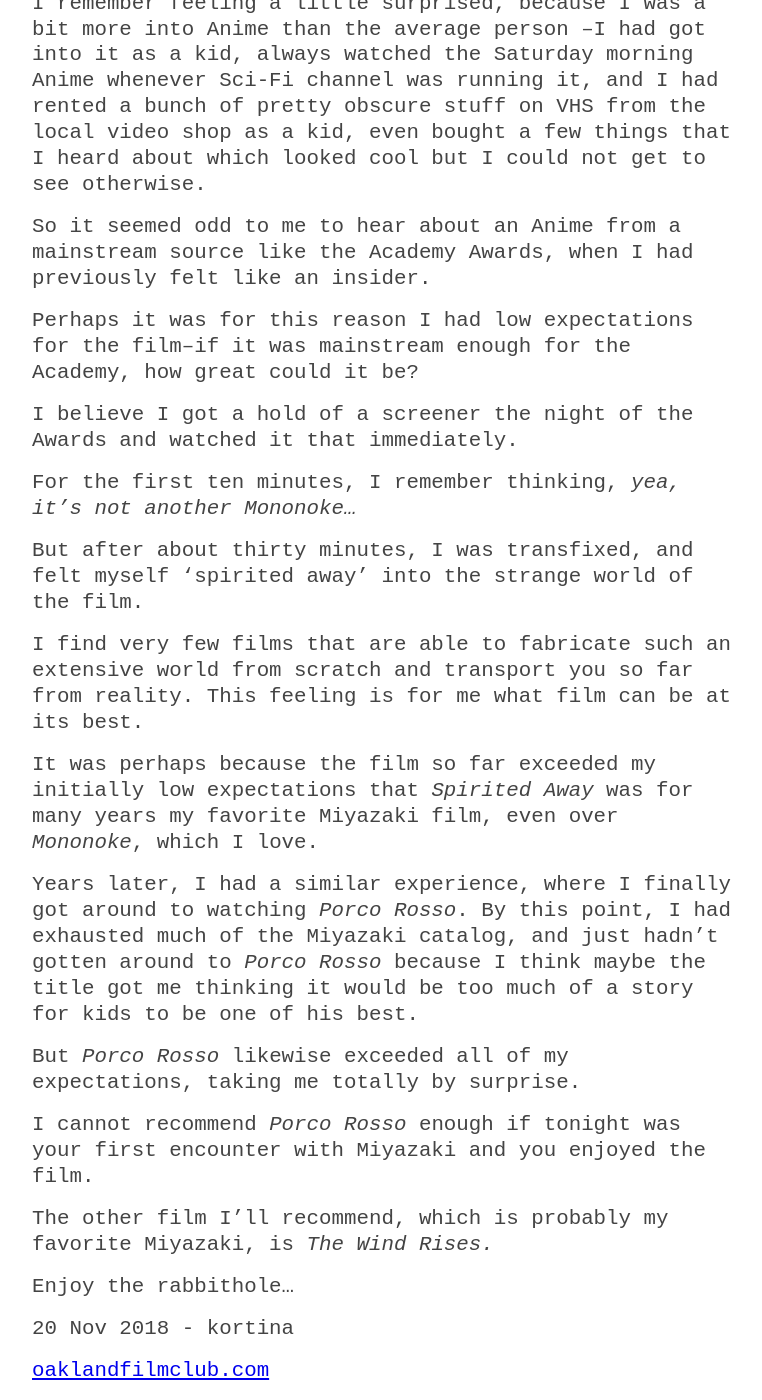
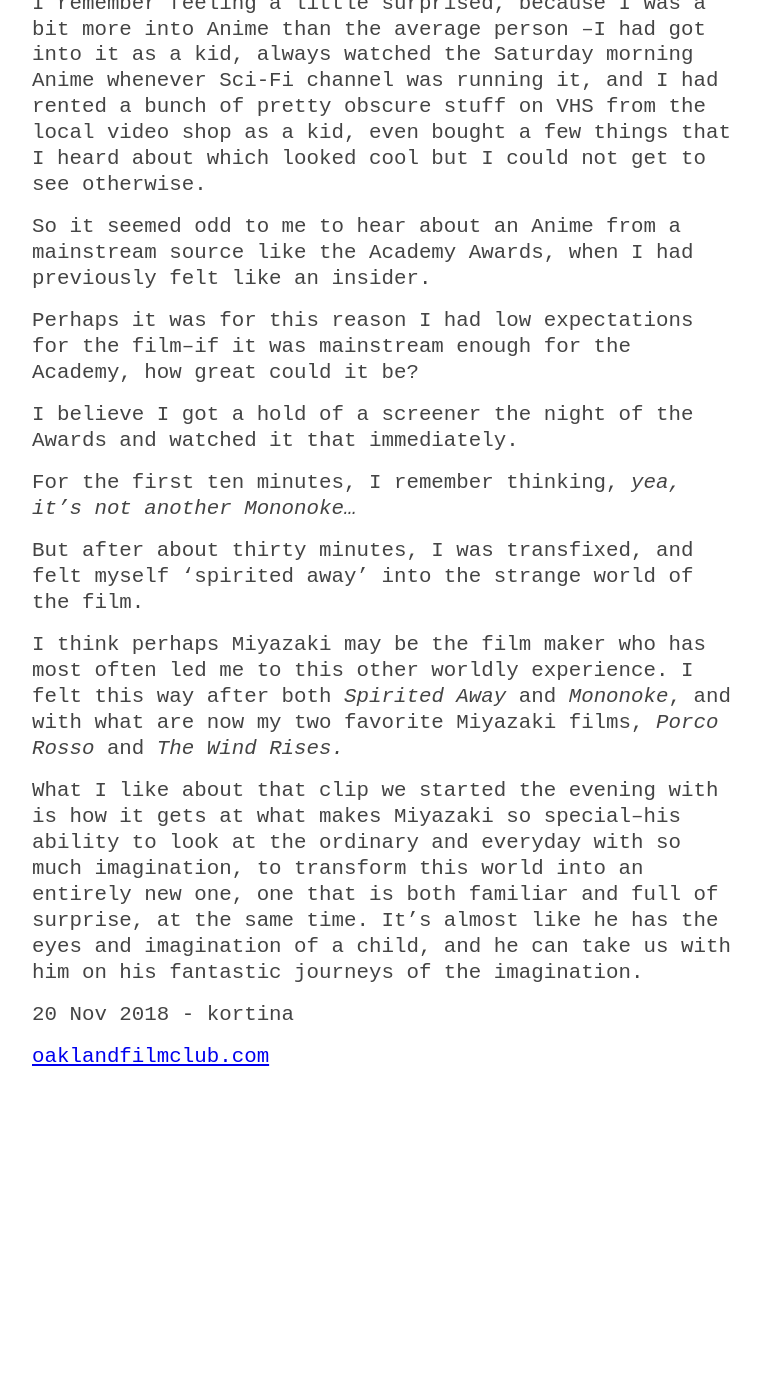
Before and after one commit to kortina/oakland-film-club-OLD, a Jekyll site: the page built from _posts/2018-11-20-film-club-10-spirited-away.md, in a window 1280 px wide and 1400 px high, scrolled down 1439 px. Shown: the whole window, without its empty margins (258-1020 px from the left). Built offline with Jekyll 4.4.1, drawn with Linux system fonts in a browser that asks for light colours; after the commit the page ends 2525 px from its top, so only the background shows below that.

Commit message:
sprited away edits

```diff
--- a/_posts/2018-11-20-film-club-10-spirited-away.md
+++ b/_posts/2018-11-20-film-club-10-spirited-away.md
@@ -48,24 +48,15 @@
 But after about thirty minutes, I was transfixed, and felt myself 'spirited away'
 into the strange world of the film.
 
-I find very few films that are able to fabricate such an extensive
-world from scratch and transport you so far from reality. This feeling is
-for me what film can be at its best.
+I think perhaps Miyazaki may be the film maker who has most often
+led me to this other worldly experience. I felt this way after both *Spirited Away* and *Mononoke*, and with what are now my two favorite Miyazaki films,
+*Porco Rosso* and *The Wind Rises.*
 
-It was perhaps because the film so far exceeded my initially low expectations that
-*Spirited Away* was for many years my favorite Miyazaki film, even over *Mononoke*,
-which I love.
-
-Years later, I had a similar experience, where I finally got around to watching *Porco Rosso*.
-By this point, I had exhausted much of the Miyazaki catalog,
-and just hadn't gotten around to *Porco Rosso* because I think
-maybe the title got me thinking it would be too much of a story for kids
-to be one of his best.
-
-But *Porco Rosso* likewise exceeded all of my expectations, taking me totally by surprise.
-
-I cannot recommend *Porco Rosso* enough if tonight was your first encounter with Miyazaki and you enjoyed the film.
-
-The other film I'll recommend, which is probably my favorite Miyazaki, is *The Wind Rises.*
-
-Enjoy the rabbithole...
+What I like about that clip we started the evening with is how
+it gets at what makes Miyazaki so special--his ability to look
+at the ordinary and everyday with so much imagination,
+to transform this world into an entirely new one,
+one that is both familiar and full of surprise,
+at the same time. It's almost like he has the eyes
+and imagination of a child, and he can take us with
+him on his fantastic journeys of the imagination.
```
